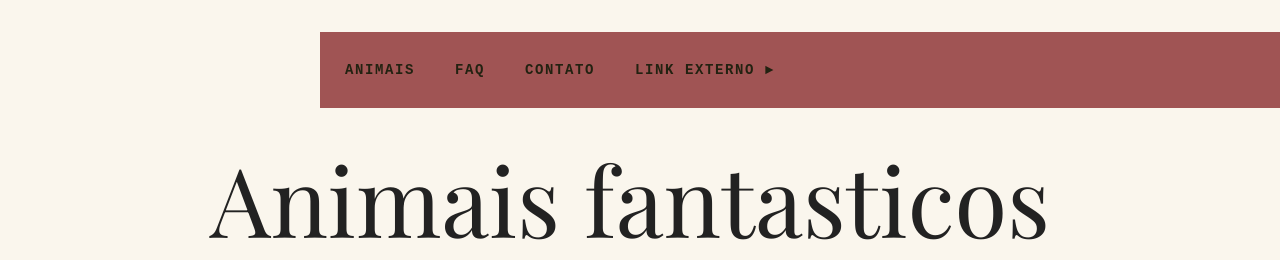
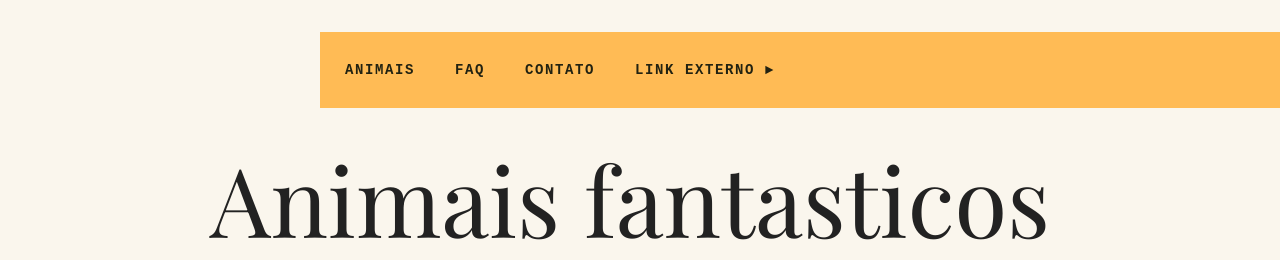
Before and after one commit to PedroOLD/animais-fantastico, a plain HTML site: page index.html in a window 1280 px wide. Shown: the top 260 px of the page. Drawn offline with nearby package versions, Linux system fonts and the light colour scheme.

Commit message:
alteração da cor de fundo do menu

```diff
--- a/css/custom.css
+++ b/css/custom.css
@@ -24,7 +24,7 @@ html.textomaior{
     grid-column: 3 / 5;
     margin-top: 2rem;
     margin-bottom: 2rem;
-    background-color: rgb(160, 84, 84);
+    background-color: #fb5;
 }
 .menu ul {
     display: flex;
```
